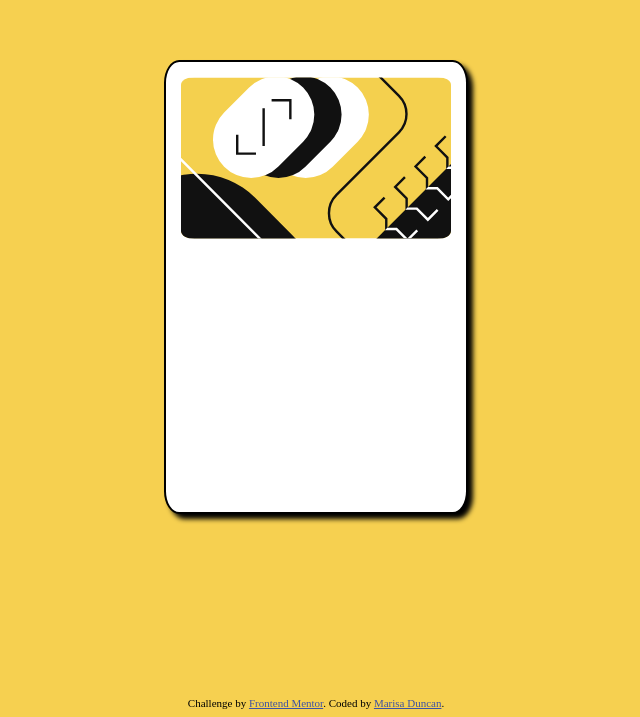
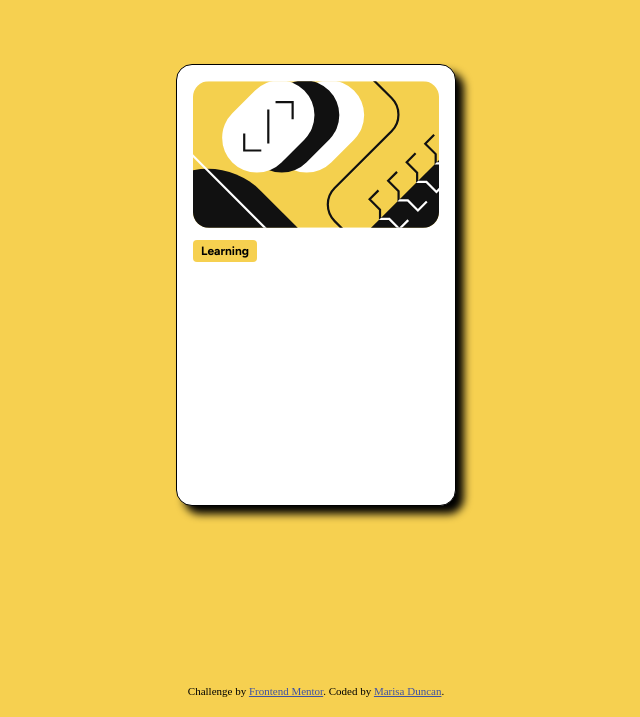
Before and after one commit to MarisaDuncan/blog-preview-card, a plain HTML site: page index.html in a window 1280 px wide. Shown: the part 123-840 px from the top of the page, without its empty margins (324-964 px from the left). Drawn offline with Linux system fonts and the light colour scheme.

Commit message:
Add tag with rounded corners, change from px to rem, change border radius from % to rem

```diff
--- a/index.html
+++ b/index.html
@@ -12,26 +12,24 @@
       href="./assets/images/favicon-32x32.png"
     />
 
+    <link rel="preconnect" href="https://fonts.googleapis.com">
+    <link rel="preconnect" href="https://fonts.gstatic.com" crossorigin>
+    <link href="https://fonts.googleapis.com/css2?family=Figtree:ital,wght@0,300..900;1,300..900&display=swap" rel="stylesheet">
+
     <link rel="stylesheet" href="styles.css">
 
     <title>Frontend Mentor | Blog preview card</title>
 
-    <!-- Feel free to remove these styles or customise in your own stylesheet 👍 -->
-    <style>
-      .attribution {
-        font-size: 11px;
-        text-align: center;
-      }
-      .attribution a {
-        color: hsl(228, 45%, 44%);
-      }
-    </style>
+
   </head>
   <body>
     <main>
       <div class="card">
+        <div class="card-content">
           <div class="card-image"><img src="./assets/images/illustration-article.svg" alt="Article illustration" class="article-img"></div>
-        <div class="card-tag"></div>
+          <div class="card-tag">
+            <p class="card-tag-text">Learning</p>
+          </div>
           <div class="card-text">
             <p class="publish-date"></p>
             <h1 class="title"></p>
@@ -40,6 +38,7 @@
           <div class="author-container">
             <div class="author-image"></div>
             <div class="author-name"></div>
+          </div>
         </div>
       </div>
     </main>
--- a/styles.css
+++ b/styles.css
@@ -6,24 +6,26 @@ main {
   display: flex;
   justify-content: center;
   align-items: center;
-  margin: 10px;
   height: 100vh;
 }
 
 .card {
-  width: 300px;
-  height: 450px;
-  border: black 2px solid;
-  border-radius: 5%;
-  box-shadow: 5px 5px 5px black;
+  width: 22%;
+  height: 55%;
+  border: black 0.1rem solid;
+  border-radius: 1rem;
+  box-shadow: 0.5rem 0.5rem 0.5rem black;
   background-color: white;
+}
+
+.card-content {
+  margin: 1rem;
 }
 
 .card-image {
   display: flex;
   justify-content: center;
   align-items: center;
-  margin: 15px;
 }
 
 img {
@@ -32,5 +34,29 @@ img {
 }
 
 .article-img {
-  border-radius: 5%;
+  border-radius: 1rem;
 }
+
+.card-tag {
+  background-color: #f6d050;
+  border-radius: 0.25rem;
+  width: max-content;
+}
+
+.card-tag-text {
+  font-weight: bold;
+  font-size: 0.75rem;
+  padding: 0.25rem 0.5rem;
+}
+
+.attribution {
+  font-size: 11px;
+  text-align: center;
+}
+.attribution a {
+  color: hsl(228, 45%, 44%);
+}
+
+p {
+  font-family: Figtree;
+}
```
Also changed, not shown: 1 other file. Lines whose indentation alone changed are shown as unchanged.
